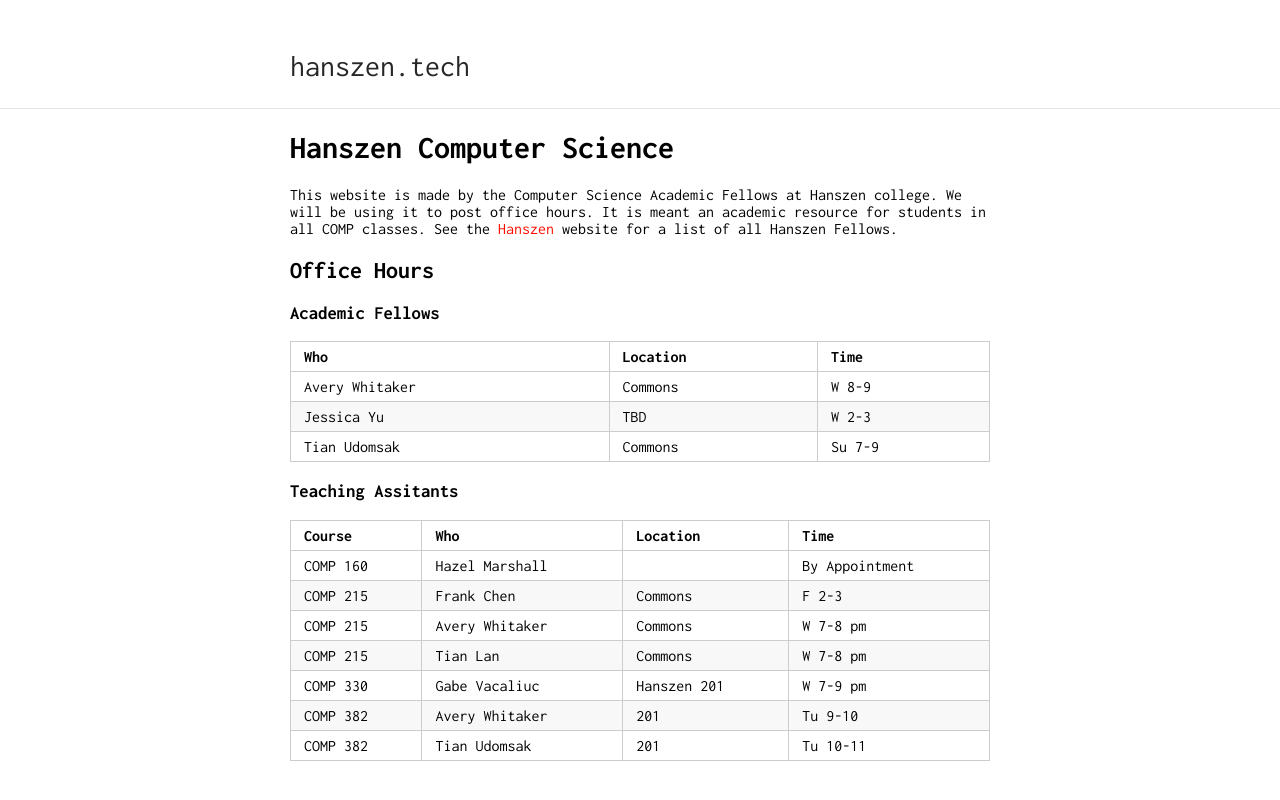
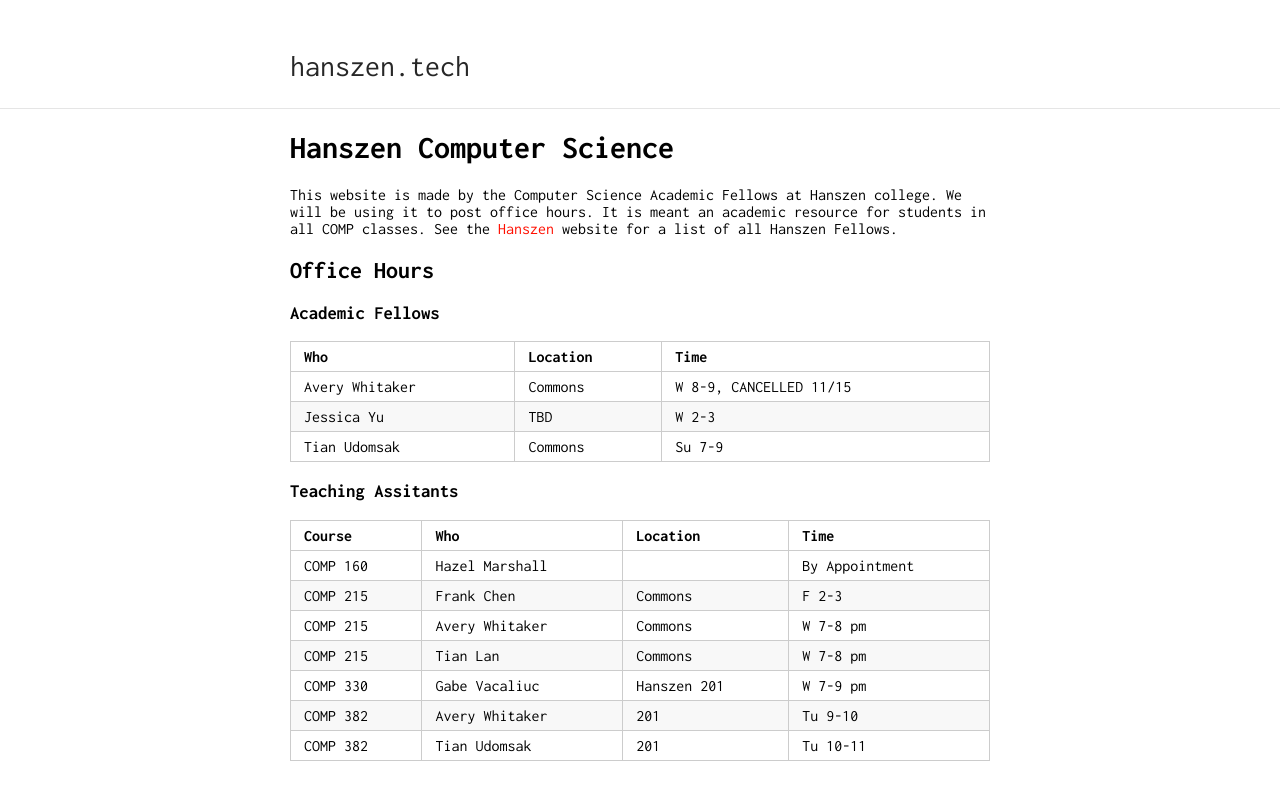
Before and after one commit to Avery-Whitaker/hanszen.tech, a Jekyll site: the page built from index.md, in a window 1280 px wide. Shown: the top 800 px of the page. Built offline with Jekyll 4.4.1, drawn with Linux system fonts in a browser that asks for light colours; our own code applies the rules of GitHub Pages for plain Markdown files.

Commit message:
Update index.md

```diff
--- a/index.md
+++ b/index.md
@@ -12,7 +12,7 @@ This website is made by the Computer Science Academic Fellows at Hanszen college
 
  Who        |Location | Time
 ------------|---------|--------
-Avery Whitaker | Commons | W 8-9
+Avery Whitaker | Commons | W 8-9, CANCELLED 11/15
 Jessica Yu   | TBD | W 2-3
 Tian Udomsak | Commons | Su 7-9
 
```
